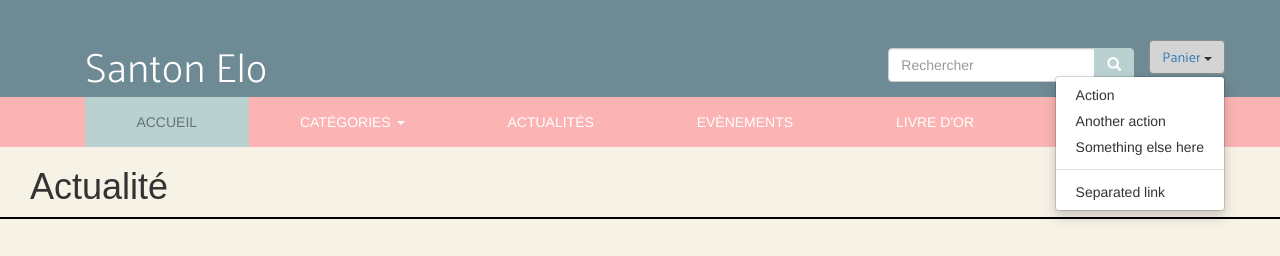
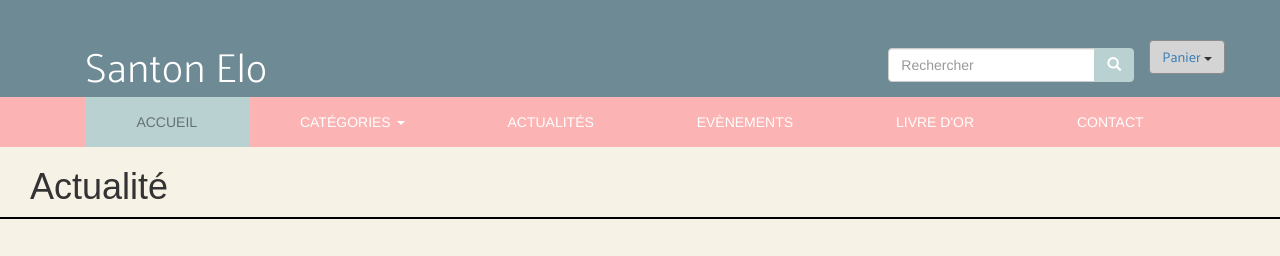
Before and after one commit to weby82/santon-elo, a PHP site: page /actualites.php in a window 1280 px wide, after a click on "Panier". Shown: the top 256 px of the page. Run offline with PHP 8.4, Linux system fonts and the light colour scheme; some web fonts are replaced.

Commit message:
rajout lien menu

```diff
--- a/private/view/header.php
+++ b/private/view/header.php
@@ -33,16 +33,7 @@
                 <a id="panier" href="panier.php">Panier</a>
                 <span class="caret"></span>
               </button>
-              <ul class="dropdown-menu" aria-labelledby="dropdownMenu1">
-                <li><a href="#">Action</a></li>
-                <li><a href="#">Another action</a></li>
-                <li><a href="#">Something else here</a></li>
-                <li role="separator" class="divider"></li>
-                <li><a href="#">Separated link</a></li>
-              </ul>
             </div>
-
-
             <form class="navbar-form navbar-right" role="search">
               <div class="input-group">
                 <input type="text" class="form-control" placeholder="Rechercher">
@@ -79,7 +70,7 @@
                                   <span class="caret"></span>
                                 </a>
                                 <ul class="dropdown-menu" aria-labelledby="dropdownMenu1">
-                                  <li><a href="#">Noël/Natavité</a></li>
+                                  <li><a href="categorie-santons.php">Noël/Natavité</a></li>
                                   <li><a href="#">Baptême</a></li>
                                   <li><a href="#">Anniversaire</a></li>
                                   <li><a href="#">Communion</a></li>
@@ -88,7 +79,7 @@
                                 </ul>
                               </div>
                           </li>
-                          <li><a href="#">Actualités</a></li>
+                          <li><a href="actualites.php">Actualités</a></li>
 
                           <li>
                               <a href="">Evènements</a>
```
